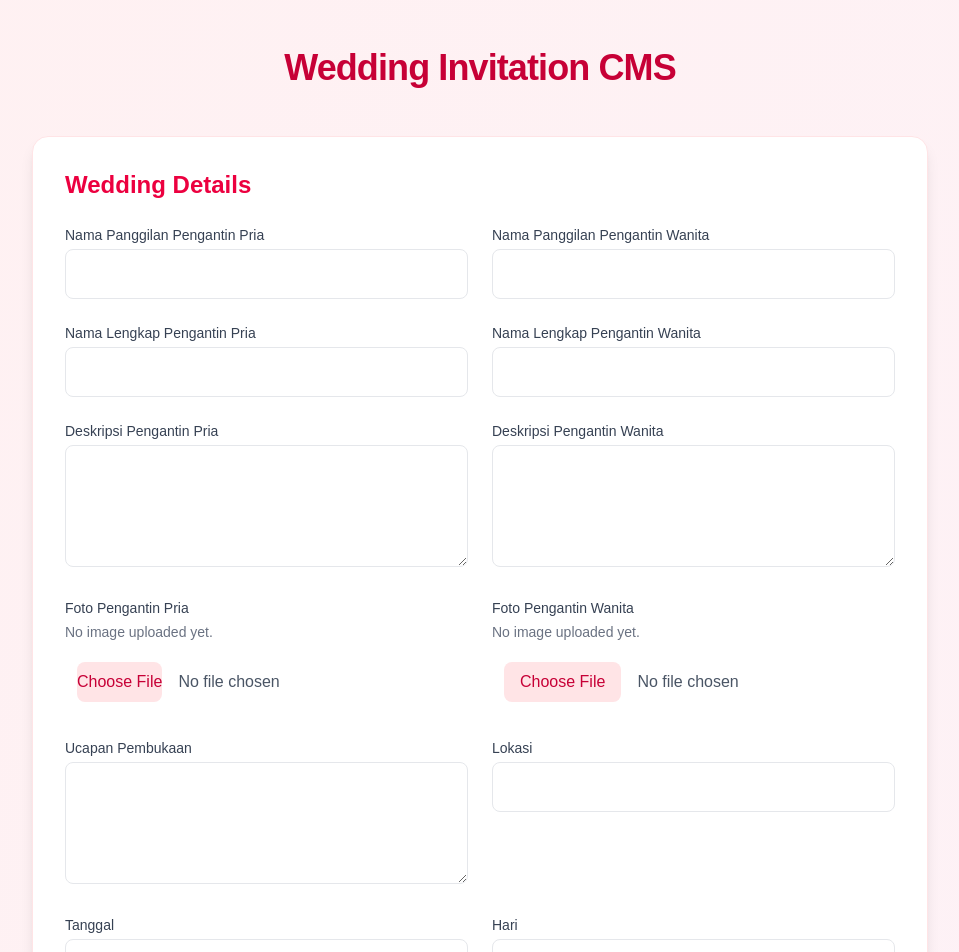
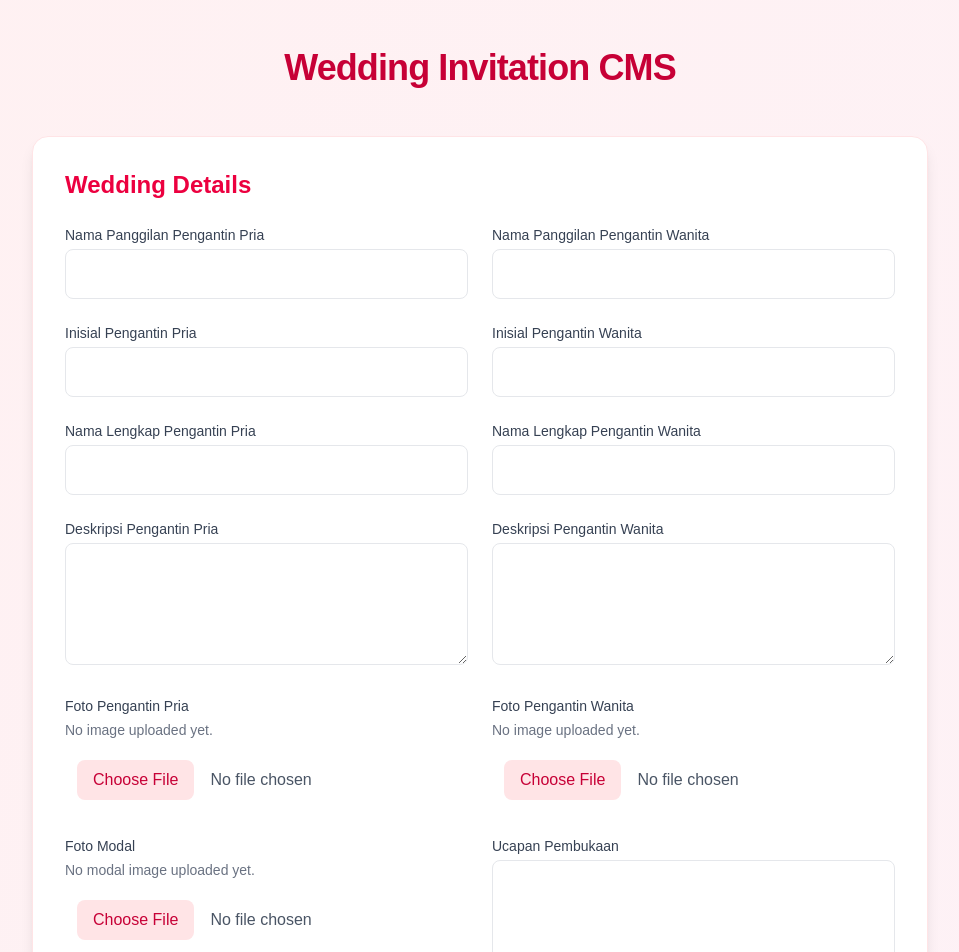
Before and after one commit to arnoriel/wedding-invitation, a Next.js app: page /cms in a window 1280 px wide. Shown: the top 952 px of the page, without its empty margins (160-1119 px from the left). Built offline with nearby package versions, Linux system fonts and the light colour scheme; no server answers; the database is empty.

Commit message:
update image modal and add new features

```diff
--- a/pages/cms.tsx
+++ b/pages/cms.tsx
@@ -8,10 +8,13 @@ interface WeddingForm {
     bride: string;
     groom_name: string;
     bride_name: string;
+    groom_initial: string;
+    bride_initial: string;
     groom_desc: string;
     bride_desc: string;
     groom_img: File | null | string;
     bride_img: File | null | string;
+    modal_img: File | null | string; // Tambah kolom untuk modal image
     description: string;
     place: string;
     date: string;
@@ -47,10 +50,13 @@ export default function CMS() {
         bride: '',
         groom_name: '',
         bride_name: '',
+        groom_initial: '',
+        bride_initial: '',
         groom_desc: '',
         bride_desc: '',
         groom_img: null,
         bride_img: null,
+        modal_img: null, // Tambah state untuk modal image
         description: '',
         place: '',
         date: '',
@@ -78,6 +84,9 @@ export default function CMS() {
                         ...weddingData,
                         groom_img: weddingData.groom_img || null,
                         bride_img: weddingData.bride_img || null,
+                        modal_img: weddingData.modal_img || null, // Pastikan default null jika kolom tidak ada
+                        groom_initial: weddingData.groom_initial || '',
+                        bride_initial: weddingData.bride_initial || '',
                     });
                     setWeddingId(weddingData.id);
                 }
@@ -119,6 +128,7 @@ export default function CMS() {
         try {
             let groomImgUrl = typeof wedding.groom_img === 'string' ? wedding.groom_img : wedding.groom;
             let brideImgUrl = typeof wedding.bride_img === 'string' ? wedding.bride_img : wedding.bride;
+            let modalImgUrl = typeof wedding.modal_img === 'string' ? wedding.modal_img : null; // Inisialisasi modal_img
 
             if (wedding.groom_img instanceof File) {
                 const { data, error } = await supabase.storage
@@ -146,6 +156,19 @@ export default function CMS() {
                 }
                 brideImgUrl = supabase.storage.from('bride-images').getPublicUrl(data.path).data.publicUrl;
             }
+            if (wedding.modal_img instanceof File) {
+                const { data, error } = await supabase.storage
+                    .from('images')
+                    .upload(`modal-${Date.now()}.jpg`, wedding.modal_img, {
+                        cacheControl: '3600',
+                        upsert: false,
+                    });
+                if (error) {
+                    console.error('Modal image upload error:', error);
+                    throw error;
+                }
+                modalImgUrl = supabase.storage.from('images').getPublicUrl(data.path).data.publicUrl;
+            }
 
             if (weddingId) {
                 const { error } = await supabase
@@ -155,10 +178,13 @@ export default function CMS() {
                         bride: wedding.bride,
                         groom_name: wedding.groom_name,
                         bride_name: wedding.bride_name,
+                        groom_initial: wedding.groom_initial,
+                        bride_initial: wedding.bride_initial,
                         groom_desc: wedding.groom_desc,
                         bride_desc: wedding.bride_desc,
                         groom_img: groomImgUrl,
                         bride_img: brideImgUrl,
+                        modal_img: modalImgUrl, // Update modal_img
                         description: wedding.description,
                         place: wedding.place,
                         date: wedding.date,
@@ -179,10 +205,13 @@ export default function CMS() {
                         bride: wedding.bride,
                         groom_name: wedding.groom_name,
                         bride_name: wedding.bride_name,
+                        groom_initial: wedding.groom_initial,
+                        bride_initial: wedding.bride_initial,
                         groom_desc: wedding.groom_desc,
                         bride_desc: wedding.bride_desc,
                         groom_img: groomImgUrl,
                         bride_img: brideImgUrl,
+                        modal_img: modalImgUrl, // Insert modal_img
                         description: wedding.description,
                         place: wedding.place,
                         date: wedding.date,
@@ -202,6 +231,7 @@ export default function CMS() {
                 ...wedding,
                 groom_img: groomImgUrl,
                 bride_img: brideImgUrl,
+                modal_img: modalImgUrl, // Update state dengan URL modal_img
             });
         } catch (error) {
             console.error('Error saving wedding:', error);
@@ -418,7 +448,7 @@ export default function CMS() {
             if (count === 0) {
                 alert('No congratulatory messages found to delete.');
             } else {
-                alert(`Successfully deleted ${count} congratulatory message(s)!`);
+                alert(`Successfully deleted ${count} congratulate(s)!`);
             }
         } catch (error) {
             console.error('Error deleting all congrats:', (error as Error).message);
@@ -458,6 +488,24 @@ export default function CMS() {
                                 onChange={(e) => setWedding({ ...wedding, bride: e.target.value })}
                                 className="w-full p-3 border border-gray-200 rounded-lg focus:outline-none focus:ring-2 focus:ring-rose-300 transition-colors"
                                 required
+                            />
+                        </div>
+                        <div>
+                            <label className="block text-sm font-medium text-gray-700 mb-1">Inisial Pengantin Pria</label>
+                            <input
+                                type="text"
+                                value={wedding.groom_initial}
+                                onChange={(e) => setWedding({ ...wedding, groom_initial: e.target.value })}
+                                className="w-full p-3 border border-gray-200 rounded-lg focus:outline-none focus:ring-2 focus:ring-rose-300 transition-colors"
+                            />
+                        </div>
+                        <div>
+                            <label className="block text-sm font-medium text-gray-700 mb-1">Inisial Pengantin Wanita</label>
+                            <input
+                                type="text"
+                                value={wedding.bride_initial}
+                                onChange={(e) => setWedding({ ...wedding, bride_initial: e.target.value })}
+                                className="w-full p-3 border border-gray-200 rounded-lg focus:outline-none focus:ring-2 focus:ring-rose-300 transition-colors"
                             />
                         </div>
                         <div>
@@ -518,7 +566,7 @@ export default function CMS() {
                                 type="file"
                                 accept="image/*"
                                 onChange={(e) => setWedding({ ...wedding, groom_img: e.target.files?.[0] || null })}
-                                className="w-full p-3 text-gray-600 file:mr-4 file:py-2 file:px- pharmacological-4 file:rounded-lg file:border-0 file:bg-rose-100 file:text-rose-700 hover:file:bg-rose-200 transition-colors"
+                                className="w-full p-3 text-gray-600 file:mr-4 file:py-2 file:px-4 file:rounded-lg file:border-0 file:bg-rose-100 file:text-rose-700 hover:file:bg-rose-200 transition-colors"
                             />
                         </div>
                         <div>
@@ -541,6 +589,29 @@ export default function CMS() {
                                 type="file"
                                 accept="image/*"
                                 onChange={(e) => setWedding({ ...wedding, bride_img: e.target.files?.[0] || null })}
+                                className="w-full p-3 text-gray-600 file:mr-4 file:py-2 file:px-4 file:rounded-lg file:border-0 file:bg-rose-100 file:text-rose-700 hover:file:bg-rose-200 transition-colors"
+                            />
+                        </div>
+                        <div>
+                            <label className="block text-sm font-medium text-gray-700 mb-1">Foto Modal</label>
+                            {typeof wedding.modal_img === 'string' && wedding.modal_img && (
+                                <div className="mb-4 relative w-full h-40">
+                                    <Image
+                                        src={wedding.modal_img}
+                                        alt="Current Modal Image"
+                                        fill
+                                        className="object-cover rounded-lg shadow-sm"
+                                        sizes="(max-width: 640px) 100vw, 50vw"
+                                    />
+                                </div>
+                            )}
+                            {!wedding.modal_img && (
+                                <p className="text-gray-500 text-sm mb-2">No modal image uploaded yet.</p>
+                            )}
+                            <input
+                                type="file"
+                                accept="image/*"
+                                onChange={(e) => setWedding({ ...wedding, modal_img: e.target.files?.[0] || null })}
                                 className="w-full p-3 text-gray-600 file:mr-4 file:py-2 file:px-4 file:rounded-lg file:border-0 file:bg-rose-100 file:text-rose-700 hover:file:bg-rose-200 transition-colors"
                             />
                         </div>
--- a/styles/globals.css
+++ b/styles/globals.css
@@ -62,3 +62,16 @@ body {
   height: auto;
   display: block;
 }
+
+@keyframes fadeSlide {
+  0%, 20% {
+    opacity: 1;
+  }
+  25%, 100% {
+    opacity: 0;
+  }
+}
+
+.animate-fadeSlide {
+  animation: fadeSlide 5s infinite;
+}
```
Also changed, not shown: pages/index.tsx (+18 -5 lines).
